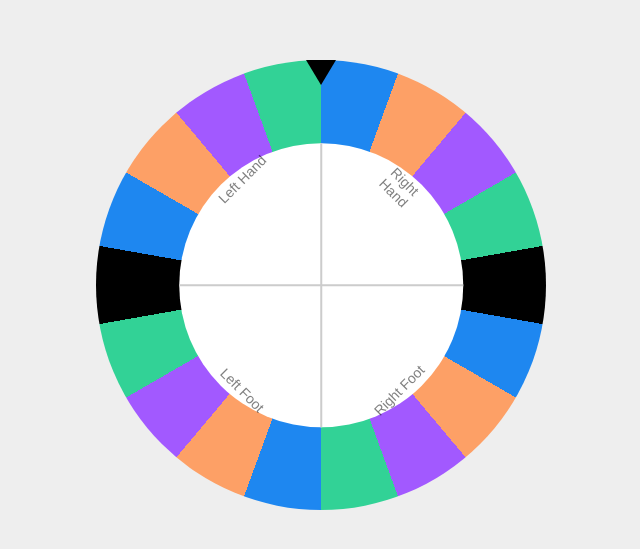
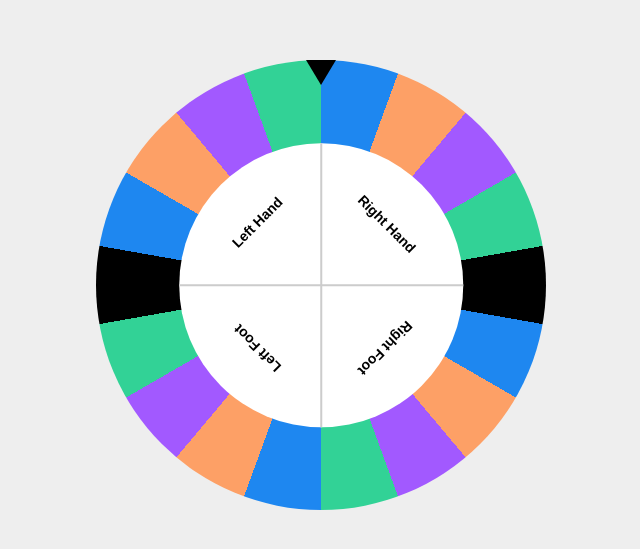
Before and after one commit to Thomas-co1/English_Game2, a plain HTML site: page index.html in a window 1280 px wide. Shown: the part 115-664 px from the top of the page, without its empty margins (319-959 px from the left). Drawn offline with Linux system fonts and the light colour scheme.

Commit message:
modif design

```diff
--- a/index.html
+++ b/index.html
@@ -114,13 +114,36 @@
       position: absolute;
       text-align: center;
       width: clamp(70px, 22%, 90px);
+      color: #000000;              /* Couleur du texte (noir par défaut) */
       font-size: clamp(10px, 3vw, 14px);
+      font-weight: bold;
+      white-space: nowrap;         /* Empêche le retour à la ligne */
     }
 
-    .left-hand { top: 10%; left: 10%; transform: rotate(-45deg); }
-    .right-hand { top: 10%; right: 10%; transform: rotate(45deg); }
-    .left-foot { bottom: 10%; left: 10%; transform: rotate(45deg); }
-    .right-foot { bottom: 10%; right: 10%; transform: rotate(-45deg); }
+    .left-hand {
+      top: 25%;
+      left: 15%;
+      transform: rotate(-45deg);
+      transform-origin: center;
+    }
+    .right-hand {
+      top: 25%;
+      right: 15%;
+      transform: rotate(45deg);
+      transform-origin: center;
+    }
+    .left-foot {
+      bottom: 25%;
+      left: 15%;
+      transform: rotate(-135deg);
+      transform-origin: center;
+    }
+    .right-foot {
+      bottom: 25%;
+      right: 15%;
+      transform: rotate(135deg);
+      transform-origin: center;
+    }
 
     /* Popup */
     .popup {
```
